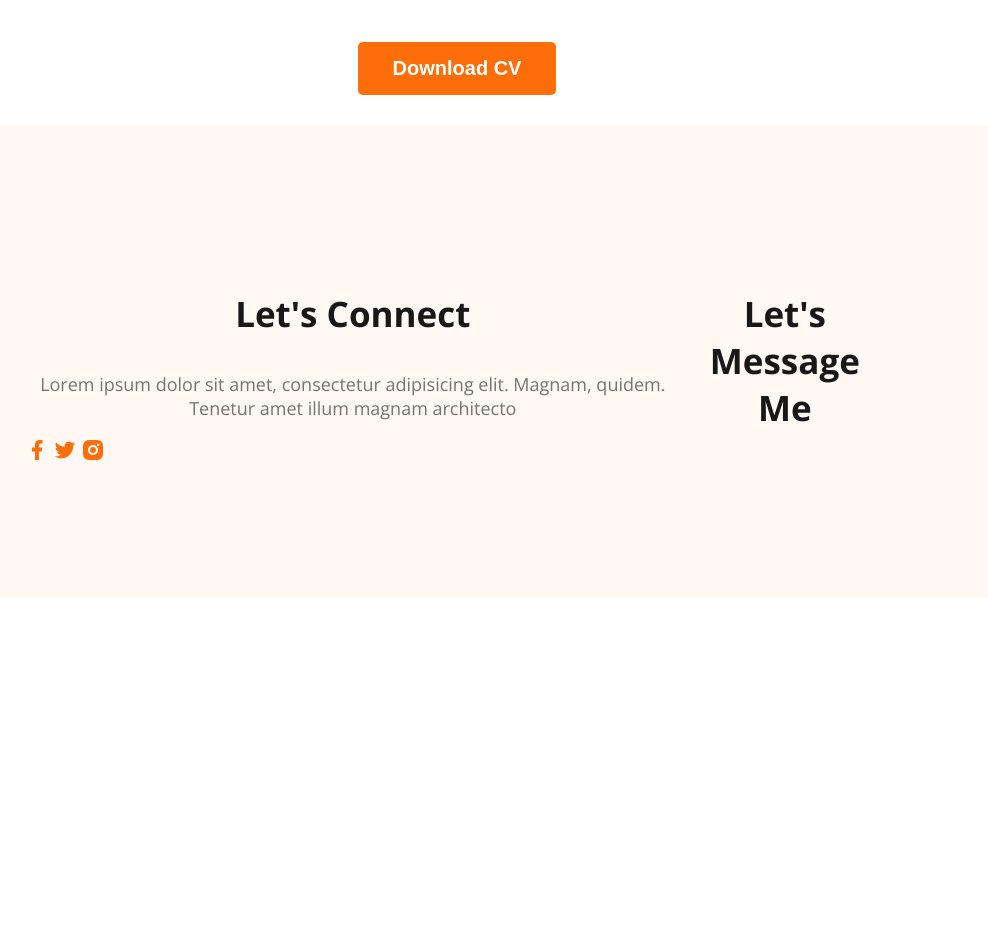
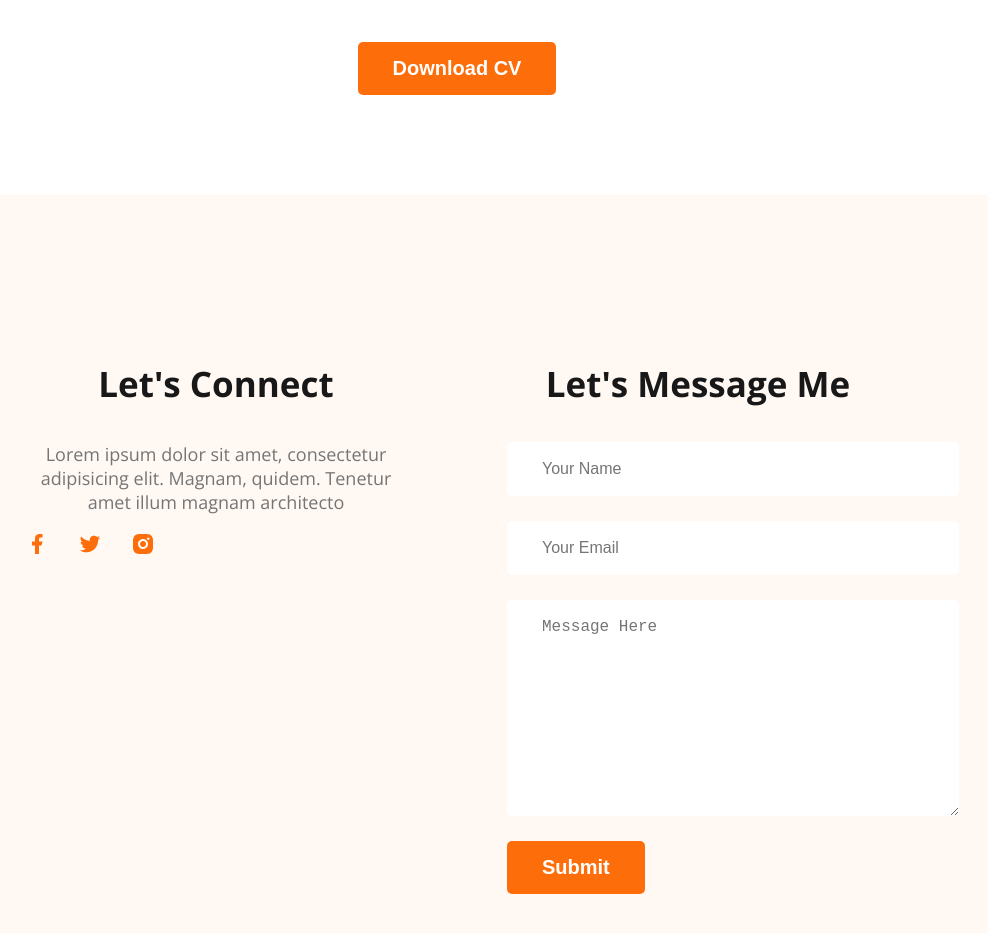
Before and after one commit to Aniruddah-Biswas/web-developer-Portfolio, a plain HTML site: page index.html in a window 1280 px wide. Shown: the part 3060-3993 px from the top of the page, without its empty margins (183-1171 px from the left). Before the commit the page ends 3665 px from the top, so only its background shows below. Drawn offline with nearby package versions, Linux system fonts and the light colour scheme.

Commit message:
footer Done

```diff
--- a/index.html
+++ b/index.html
@@ -218,6 +218,12 @@
       </div>
       <div class="footer_column">
         <h3 class="section_title">Let's Message Me</h3>
+        <form action="" class="contact">
+          <input type="text" placeholder="Your Name">
+          <input type="email" name="" placeholder="Your Email" id="">
+          <textarea name="" id=""cols="30" rows="10" placeholder="Message Here"></textarea>
+          <input class="btn_primary" type="submit" value="Submit">
+        </form>
       </div>
     </footer>
   </body>
--- a/styles/portfolio.css
+++ b/styles/portfolio.css
@@ -178,7 +178,27 @@ main section{
 /* Footer Style */
 footer{
     display: flex;
+    gap: 100px;
     background-color:#fff8f3 ;
     padding: 130px 200px;
-    margin-top: 30px;
+    margin-top: 100px;
+
 }
+.secial_link a{
+   margin-right:25px ;
+}
+.footer_column{
+    width: 50%;
+}
+.contact input[type="text"],.contact input[type="email"] ,textarea {
+    display: block;
+    margin-bottom: 25px;
+    padding: 18px 35px;
+    font-size: 16px;
+    color: #757575;
+    border-radius: 5px;
+    background: #fff;
+    border: 0;
+    width: 100%;
+
+}
```
